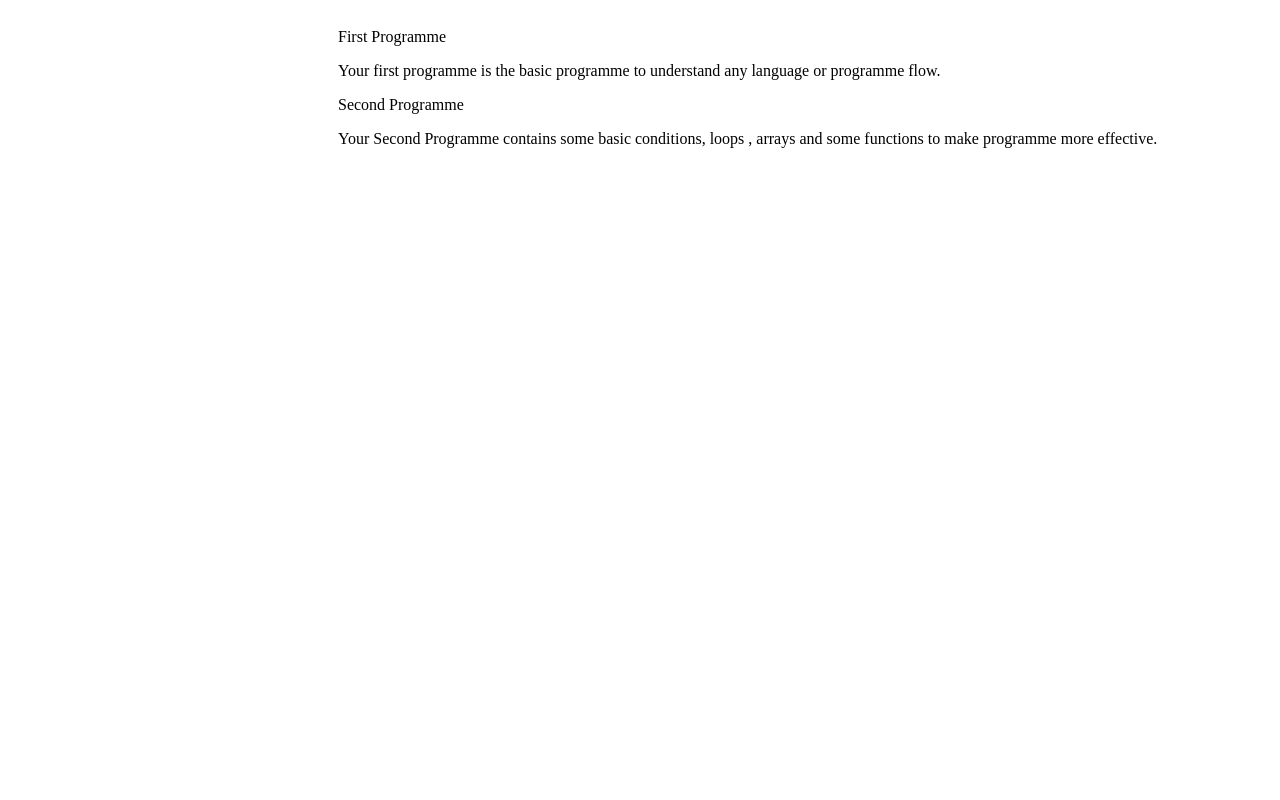
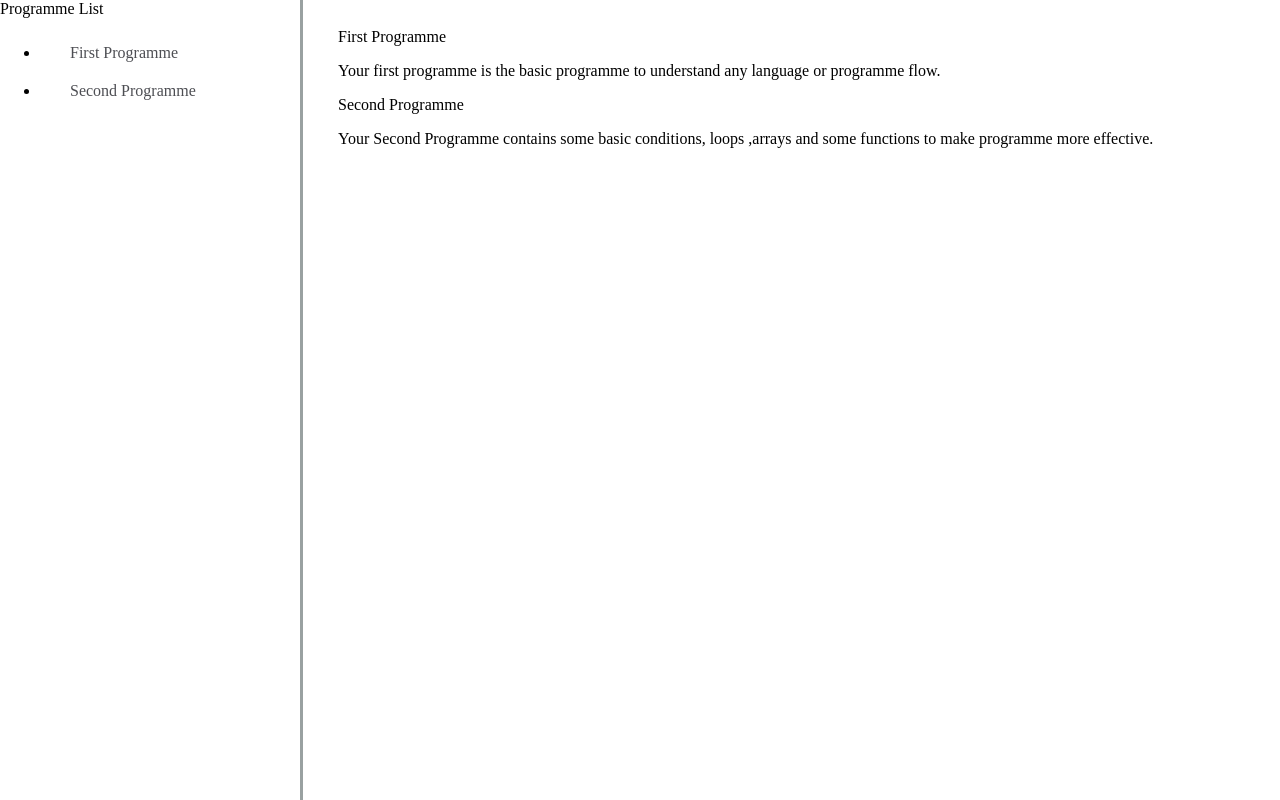
Before and after one commit to feyisakedir/Microverse-Project, a plain HTML site: page index.html in a window 1280 px wide. Drawn offline with Linux system fonts and the light colour scheme.

Commit message:
Html Commited

```diff
--- a/index.html
+++ b/index.html
@@ -1,22 +1,29 @@
- <!DOCTYPE html>
+<!DOCTYPE html>
     <html lang="en">
-      <head>
+      <link rel="stylesheet" href="\Microverse-Project\style.css">
+
+    <head>
         <meta charset="UTF-8">
         <meta name="viewport" content="width=device-width, initial-scale=1">
         <title>Microverse Project</title>
-    <link rel="stylesheet" href="\style.css">
       </head>
       <body>
-    <main id="main-doc">
+    <nav id="navbar">
+      <header>Programme List</header>
+      <ul>
+        <li><a class="nav-link" href="#firstProgramme">First Programme</a></li>
+<li><a class="nav-link" href="#secondProgramme">Second Programme</a></li>
+      </ul>
+    </nav>
+        <main id="main-doc">
     <section class="main-section" id="firstProgramme">
     <header>First Programme</header>
     <p>Your first programme is the basic programme to understand any language or programme flow.</p>
     </section>
     <section class="main-section" id="secondProgramme">
     <header>Second Programme</header>
-      <p>Your Second Programme contains some basic conditions, loops , arrays and some functions to make programme more effective.</p>
+      <p>Your Second Programme contains some basic conditions, loops ,arrays and some functions to make programme more effective.</p>
     </section>
+    </main>
   </body>
   </html>
-</body>
-    </html>
```
